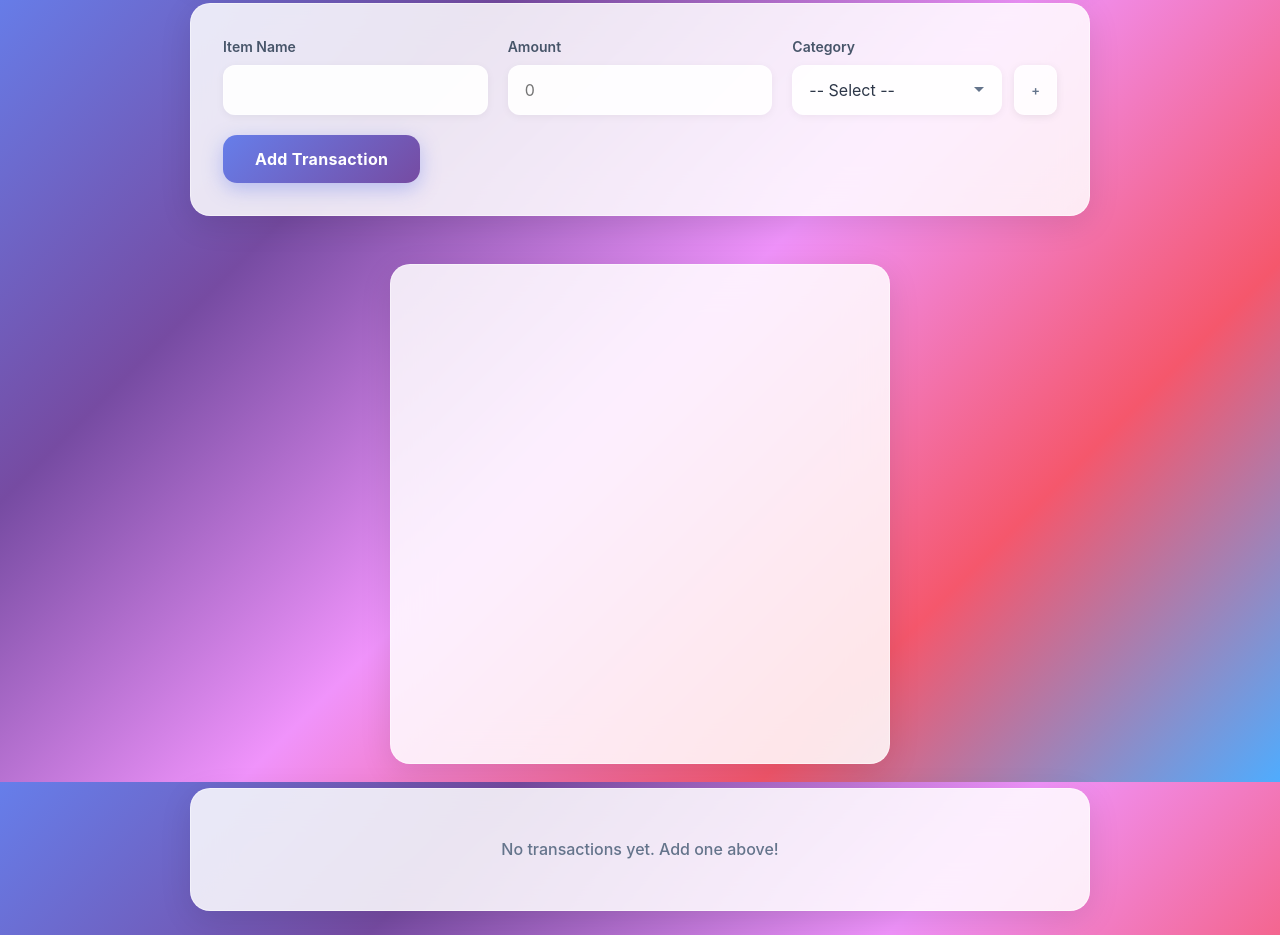
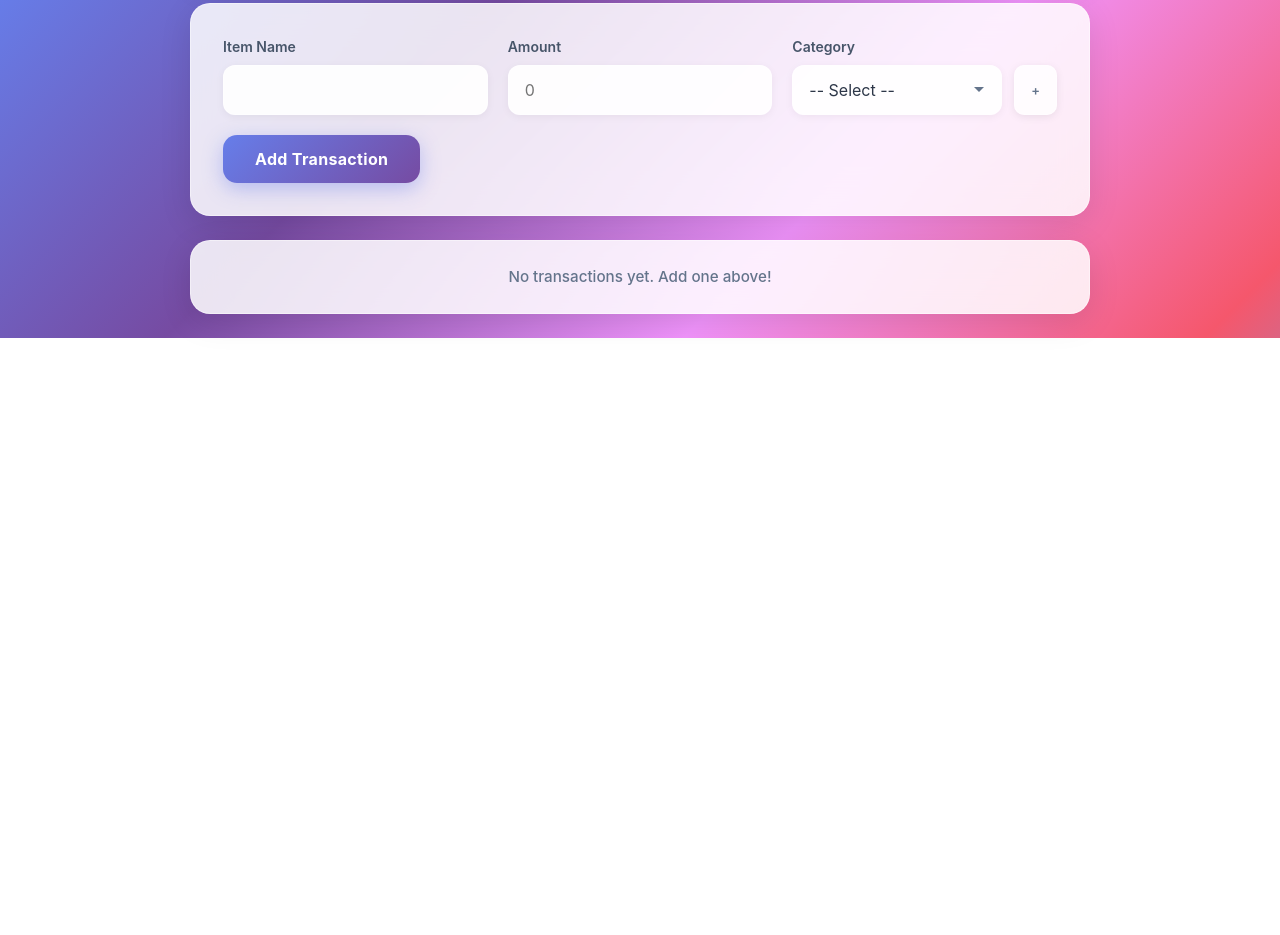
Before and after one commit to afikri99/CodingCamp-22June26-AhmadFikri, a plain HTML site: page index.html in a window 1280 px wide. Shown: the part 818-1753 px from the top of the page. After the commit the page ends 1156 px from the top, so only its background shows below. Drawn offline with nearby package versions, Linux system fonts and the light colour scheme.

Commit message:
FIxbug: div kosong kalau tidak ada isinya, sudah solved

```diff
--- a/css/style.css
+++ b/css/style.css
@@ -731,10 +731,10 @@ body.dark-mode #transaction-list {
 }
 
 .empty-state {
-  padding: 3rem 1.5rem;
+  padding: 1.5rem;
   text-align: center;
   color: #64748b;
-  font-size: 1rem;
+  font-size: 0.95rem;
   font-weight: 500;
 }
 
--- a/index.html
+++ b/index.html
@@ -145,13 +145,13 @@
     </div>
   </div>
 
+  <!-- Transaction List -->
+  <ul id="transaction-list"></ul>
+
   <!-- Pie Chart -->
   <div id="chart-wrapper">
     <canvas id="spending-chart"></canvas>
   </div>
-
-  <!-- Transaction List -->
-  <ul id="transaction-list"></ul>
 
   <!-- Scripts -->
   <script src="https://cdn.jsdelivr.net/npm/chart.js@4/dist/chart.umd.min.js"></script>
--- a/js/app.js
+++ b/js/app.js
@@ -430,10 +430,24 @@
     if (typeof Chart === "undefined") return;
     const filtered = getFilteredTransactions();
     const sums = calcCategorySums(filtered);
+    const chartWrapper = document.getElementById("chart-wrapper");
 
     // Filter out categories with zero sum
     const activeCategories = categories.filter((_, i) => sums[i] > 0);
     const activeSums = sums.filter(s => s > 0);
+
+    // Hide chart wrapper when no data
+    if (activeSums.length === 0) {
+      chartWrapper.classList.add("hidden");
+      if (chartInstance) {
+        chartInstance.destroy();
+        chartInstance = null;
+      }
+      return;
+    }
+
+    // Show chart wrapper when there is data
+    chartWrapper.classList.remove("hidden");
 
     if (chartInstance) {
       chartInstance.data.labels = activeCategories.map(c => c.name);
```
